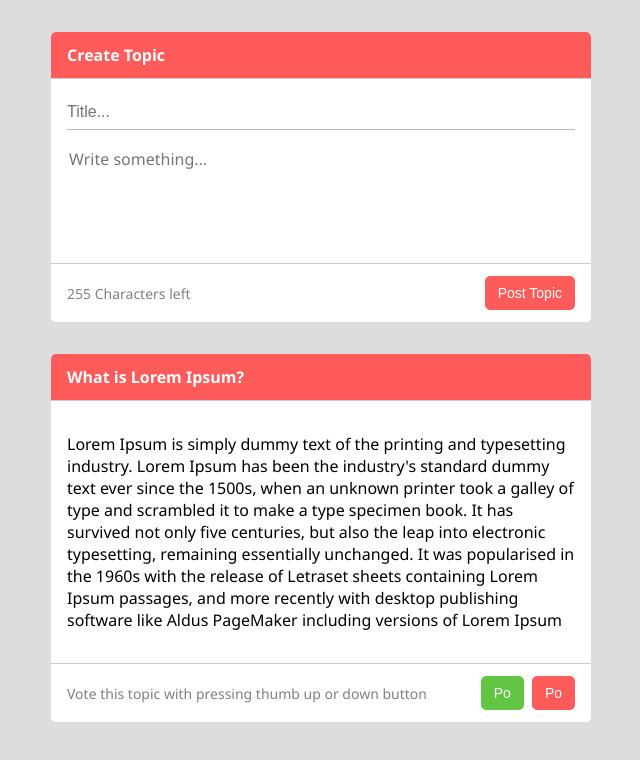
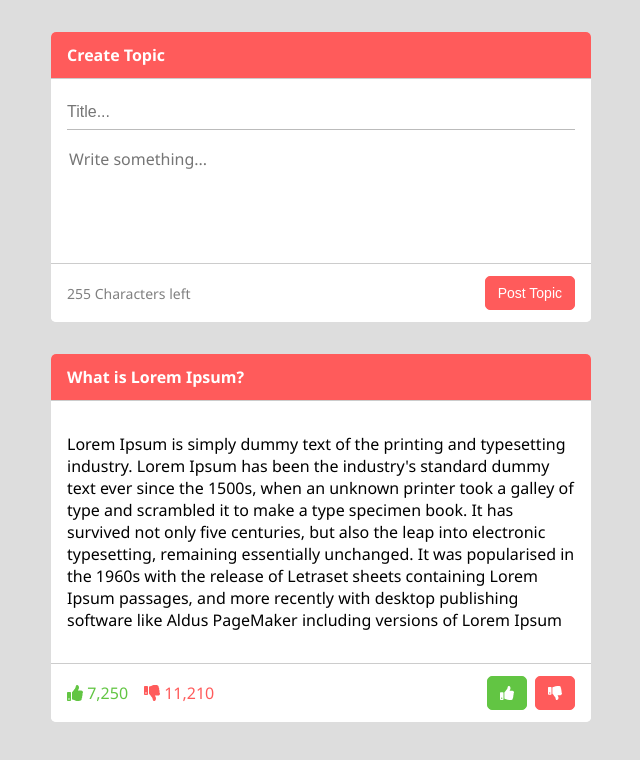
Before and after one commit to mbadar6398/glints-fr, a React app: page / in a window 1280 px wide. Shown: the top 760 px of the page, without its empty margins (319-959 px from the left). Built offline with nearby package versions, Linux system fonts and the light colour scheme.

Commit message:
features/topic add user interaction counter

```diff
--- a/src/assets/css/components/_card.scss
+++ b/src/assets/css/components/_card.scss
@@ -44,6 +44,19 @@
 
         }
 
+        &__interaction{
+            padding:0;
+            margin:0;
+            list-style-type: none;
+
+            li{
+                display: inline-block;
+                margin-right:16px;
+                color: grey;
+            }
+
+        }
+
         &__btn-group{
 
             >button{
--- a/src/assets/css/main.scss
+++ b/src/assets/css/main.scss
@@ -14,6 +14,14 @@ section{
     &:last-child{
         margin-bottom:2rem;
     }
+}
+
+.text-danger{
+    color: #ff5b5b !important;
+}
+
+.text-success{
+    color: #62c543 !important;
 }
 
 .btn{
--- a/src/components/Topic.js
+++ b/src/components/Topic.js
@@ -1,4 +1,9 @@
 import React, { Component } from 'react';
+import { library } from '@fortawesome/fontawesome-svg-core';
+import { FontAwesomeIcon } from '@fortawesome/react-fontawesome';
+import { faThumbsDown , faThumbsUp } from '@fortawesome/free-solid-svg-icons';
+
+library.add(faThumbsUp, faThumbsDown)
 
 class Topic extends Component {
     render() {
@@ -11,12 +16,13 @@ class Topic extends Component {
                     <p>Lorem Ipsum is simply dummy text of the printing and typesetting industry. Lorem Ipsum has been the industry's standard dummy text ever since the 1500s, when an unknown printer took a galley of type and scrambled it to make a type specimen book. It has survived not only five centuries, but also the leap into electronic typesetting, remaining essentially unchanged. It was popularised in the 1960s with the release of Letraset sheets containing Lorem Ipsum passages, and more recently with desktop publishing software like Aldus PageMaker including versions of Lorem Ipsum</p>
                 </div>
                 <div className="card__footer">
-                    <div className="card__footer__text">
-                        <p>Vote this topic with pressing thumb up or down button</p>
-                    </div>
+                    <ul className="card__footer__interaction">
+                        <li className="text-success"><FontAwesomeIcon icon="thumbs-up" /> 7,250</li>
+                        <li className="text-danger"><FontAwesomeIcon icon="thumbs-down" /> 11,210</li>
+                    </ul>
                     <div className="card__footer__btn-group">
-                        <button className="btn btn--success">Po</button>
-                        <button className="btn btn--danger">Po</button>
+                        <button className="btn btn--success"><FontAwesomeIcon icon="thumbs-up" /></button>
+                        <button className="btn btn--danger"><FontAwesomeIcon icon="thumbs-down" /></button>
                     </div>
                 </div>
             </div>
```
